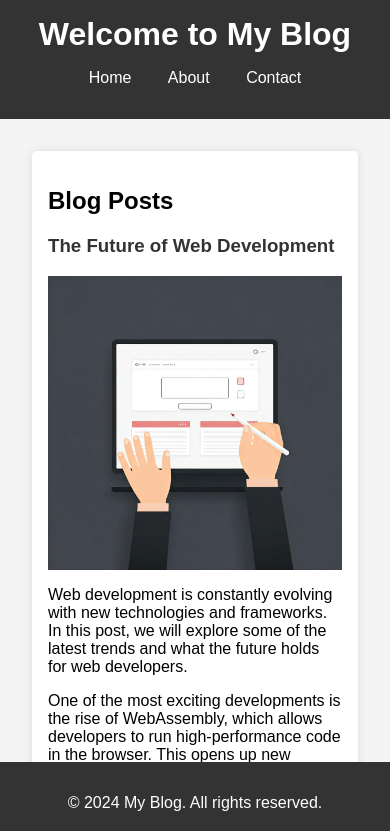
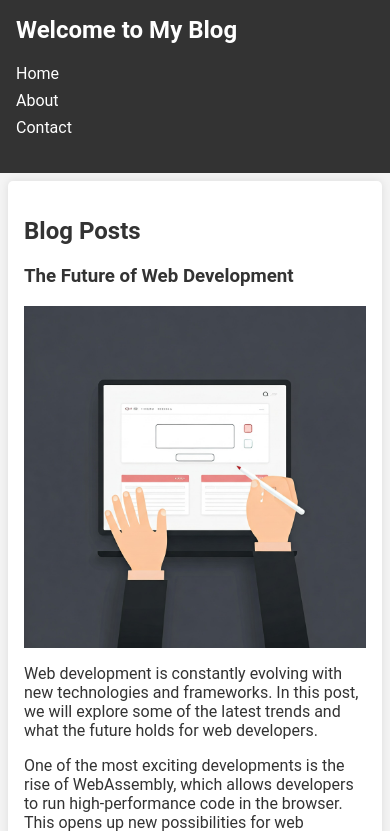
Before and after one commit to ashishthomas/Blog-Website, a plain HTML site: page index.html in a window 390 px wide. Shown: the top 831 px of the page. Drawn offline with Linux system fonts and the light colour scheme.

Commit message:
made some changes in index.html and style.css files

```diff
--- a/css/styles.css
+++ b/css/styles.css
@@ -1,8 +1,10 @@
+/* General Styles */
 body {
-    font-family: Arial, sans-serif;
+  font-family: 'Roboto', sans-serif;
   margin: 0;
   padding: 0;
   background-color: #f4f4f4;
+  color: #333;
 }
 
 header {
@@ -63,11 +65,11 @@ body {
   color: #fff;
   text-align: center;
   padding: 1rem 0;
-    position: fixed;
   bottom: 0;
   width: 100%;
 }
 
+/* Form Styles */
 form {
   display: flex;
   flex-direction: column;
@@ -97,3 +99,43 @@ body {
 form button:hover {
   background-color: #555;
 }
+
+/* Responsive Styles */
+@media (max-width: 768px) {
+  header {
+    text-align: left;
+    padding: 1rem;
+  }
+
+  nav ul {
+    display: flex;
+    flex-direction: column;
+    align-items: flex-start;
+  }
+
+  nav ul li {
+    margin: 0.5rem 0;
+  }
+
+  main {
+    padding: 1rem;
+  }
+
+  footer {
+    position: static;
+  }
+}
+
+@media (max-width: 480px) {
+  header h1 {
+    font-size: 1.5rem;
+  }
+
+  nav ul li {
+    margin: 0.25rem 0;
+  }
+
+  main {
+    padding: 0.5rem;
+  }
+}
--- a/index.html
+++ b/index.html
@@ -110,15 +110,6 @@
           </p>
         </article>
       </section>
-      <section id="comments-section">
-        <h2>Comments</h2>
-        <form id="comment-form">
-          <label for="comment-input">Add a comment:</label>
-          <input type="text" id="comment-input" required />
-          <button type="submit">Submit</button>
-        </form>
-        <ul id="comments"></ul>
-      </section>
     </main>
     <footer>
       <p>&copy; 2024 My Blog. All rights reserved.</p>
```
Lines whose indentation alone changed are shown as unchanged.
